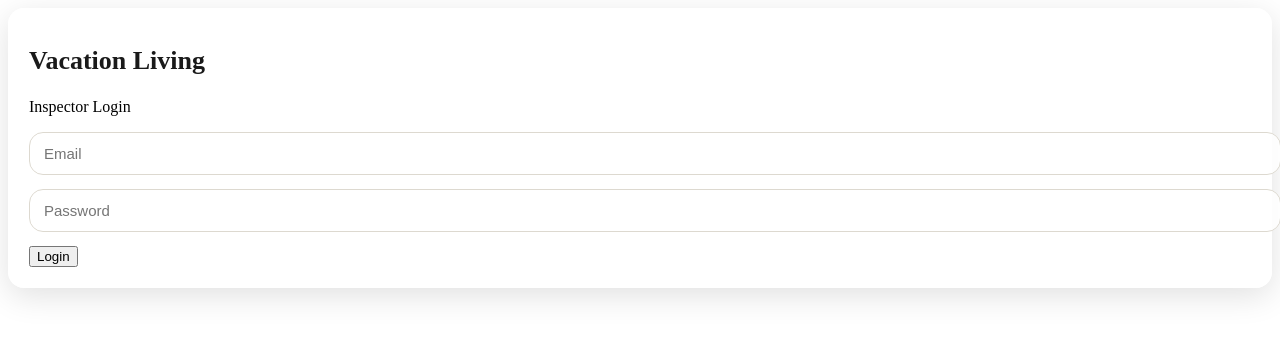
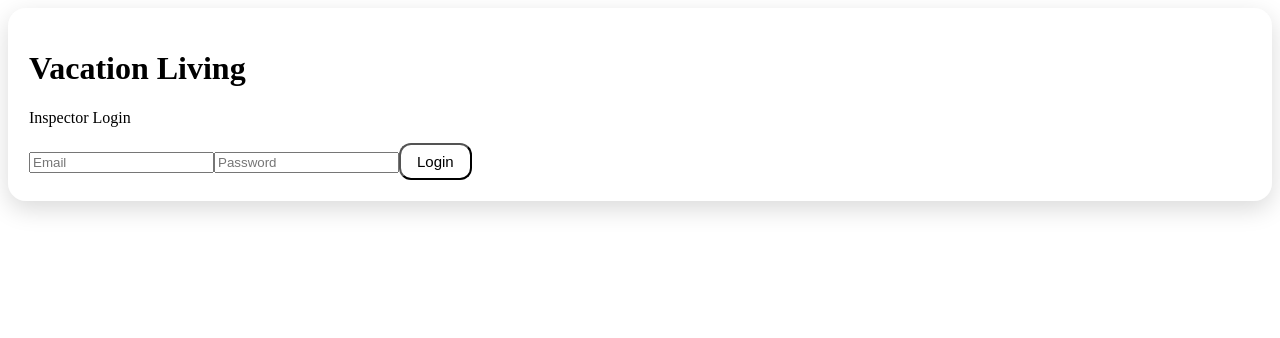
Before and after one commit to moyasnelson-max/vacationliving-inspection-app, a Next.js app: page /login in a window 1280 px wide. Shown: the top 338 px of the page. Built offline with nearby package versions, Linux system fonts and the light colour scheme.

Commit message:
Update glass.css

```diff
--- a/app/styles/glass.css
+++ b/app/styles/glass.css
@@ -1,124 +1,116 @@
-/* ---------------------------
-   GLOBAL GLASS SYSTEM PREMIUM
-   VacationLiving Inspection App
----------------------------- */
-
-:root {
-  --glass-bg: rgba(255, 255, 255, 0.55);
-  --glass-bg-strong: rgba(255, 255, 255, 0.75);
-  --glass-border: rgba(255, 255, 255, 0.35);
-  --glass-shadow: 0 8px 32px rgba(0, 0, 0, 0.12);
-  --gold: #c8a36d;
-  --gold-dark: #9f7848;
-  --text: #1a1a1a;
-  --text-light: #555;
-  --radius: 16px;
+/* CARD BASE ------------------------------------------------- */
+.glass-card {
+  background: rgba(255, 255, 255, 0.16);
+  padding: 20px;
+  border-radius: 18px;
+  backdrop-filter: blur(18px);
+  border: 1px solid rgba(255, 255, 255, 0.22);
+  margin-bottom: 22px;
+  position: relative;
+  box-shadow: 0 8px 25px rgba(0, 0, 0, 0.15);
+  animation: fadeIn 0.25s ease;
 }
 
-/* GLASS CARD */
-.glass-card {
-  background: var(--glass-bg);
-  backdrop-filter: blur(14px);
-  border: 1px solid var(--glass-border);
-  border-radius: var(--radius);
-  padding: 20px;
-  box-shadow: var(--glass-shadow);
-  margin-bottom: 16px;
+/* HEADER ----------------------------------------------------- */
+.glass-card-header {
+  display: flex;
+  justify-content: space-between;
+  align-items: center;
 }
 
-/* TITLES */
-.glass-title {
-  font-size: 26px;
+.glass-card-title {
+  font-size: 20px;
   font-weight: 600;
-  font-family: "Playfair Display", serif;
-  color: var(--text);
-  margin-bottom: 22px;
+  margin: 0;
 }
 
-/* BUTTON GOLD */
-.btn-gold {
-  width: 100%;
-  padding: 14px;
-  background: linear-gradient(135deg, var(--gold), var(--gold-dark));
-  border-radius: 14px;
+/* MENU BUTTON (⋯) ------------------------------------------ */
+.glass-menu-button {
+  font-size: 24px;
+  padding: 4px 10px;
+  background: rgba(255, 255, 255, 0.2);
   border: none;
-  color: #fff;
-  font-size: 16px;
-  font-weight: 600;
+  border-radius: 12px;
+  backdrop-filter: blur(10px);
   cursor: pointer;
-  box-shadow: 0 6px 20px rgba(200, 163, 109, 0.35);
+  color: black;
   transition: 0.2s;
 }
-.btn-gold:active {
-  transform: scale(0.96);
+
+.glass-menu-button:hover {
+  background: rgba(255, 255, 255, 0.35);
 }
 
-/* BUTTON OUTLINE GOLD */
-.btn-outline-gold {
-  width: 100%;
-  padding: 13px;
-  background: transparent;
-  border-radius: 14px;
-  border: 2px solid var(--gold);
-  color: var(--gold);
-  font-weight: 600;
-  font-size: 15px;
-  cursor: pointer;
-  margin-top: 10px;
+/* ACTION MENU ------------------------------------------------ */
+.glass-action-menu {
+  position: absolute;
+  right: 10px;
+  top: 48px;
+  width: 160px;
+  background: rgba(255, 255, 255, 0.22);
+  backdrop-filter: blur(15px);
+  padding: 10px;
+  border-radius: 15px;
+  border: 1px solid rgba(255,255,255,0.25);
+  box-shadow: 0 10px 20px rgba(0,0,0,.2);
+  animation: fadeIn 0.18s ease-out;
+  z-index: 20;
 }
 
-/* DELETE BUTTON (RED) */
-.btn-delete {
+.glass-menu-item {
   width: 100%;
-  padding: 13px;
-  background: #c93030;
-  border-radius: 14px;
+  padding: 10px 12px;
+  text-align: left;
+  background: transparent;
   border: none;
-  color: #fff;
-  font-weight: 600;
-  font-size: 15px;
+  color: black;
+  font-size: 16px;
   cursor: pointer;
-  margin-top: 18px;
-  box-shadow: 0 4px 14px rgba(201, 48, 48, 0.35);
-}
-.btn-delete:active {
-  transform: scale(0.96);
+  border-radius: 10px;
+  transition: 0.2s;
 }
 
-/* INPUTS */
-.glass-input {
-  width: 100%;
-  padding: 12px 14px;
-  border-radius: 14px;
-  border: 1px solid #ddd9d0;
-  background: rgba(255, 255, 255, 0.85);
-  font-size: 15px;
-  margin-bottom: 14px;
+.glass-menu-item:hover {
+  background: rgba(255,255,255,0.35);
 }
 
-/* IMAGES */
-.glass-img {
-  width: 100%;
-  border-radius: 14px;
-  margin-top: 10px;
-  object-fit: cover;
+/* DELETE ----------------------------------------------------- */
+.glass-delete {
+  color: #c0392b;
+  font-weight: 600;
 }
 
-/* FLOATING BUTTON */
-.floating-add {
-  position: fixed;
-  bottom: 28px;
-  right: 28px;
-  width: 62px;
-  height: 62px;
-  background: linear-gradient(135deg, var(--gold), var(--gold-dark));
-  border-radius: 50%;
-  display: flex;
-  justify-content: center;
-  align-items: center;
-  font-size: 34px;
-  color: #fff;
-  box-shadow: 0 8px 28px rgba(0,0,0,0.25);
-  cursor: pointer;
-  z-index: 999;
+.glass-delete-strong {
+  background: #c0392b;
+  color: white;
+  font-weight: 600;
+  border-radius: 12px;
 }
+
+.glass-confirm-text {
+  padding: 8px;
+  text-align: center;
+  font-weight: 600;
+}
+
+/* FOOTER ----------------------------------------------------- */
+.glass-card-footer {
+  margin-top: 14px;
+}
+
+.glass-button {
+  padding: 8px 16px;
+  background: rgba(255,255,255,0.25);
+  border-radius: 12px;
+  backdrop-filter: blur(10px);
+  font-size: 15px;
+  text-decoration: none;
+  color: black;
+  font-weight: 500;
+}
+
+/* ANIMATION -------------------------------------------------- */
+@keyframes fadeIn {
+  from { opacity: 0; transform: translateY(6px); }
+  to { opacity: 1; transform: translateY(0); }
+}
```
